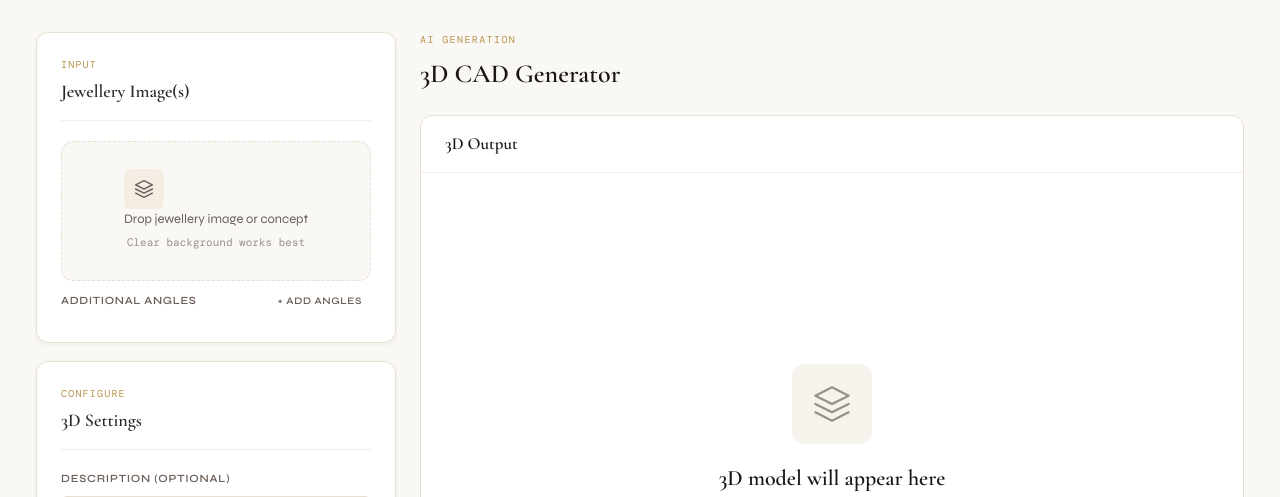
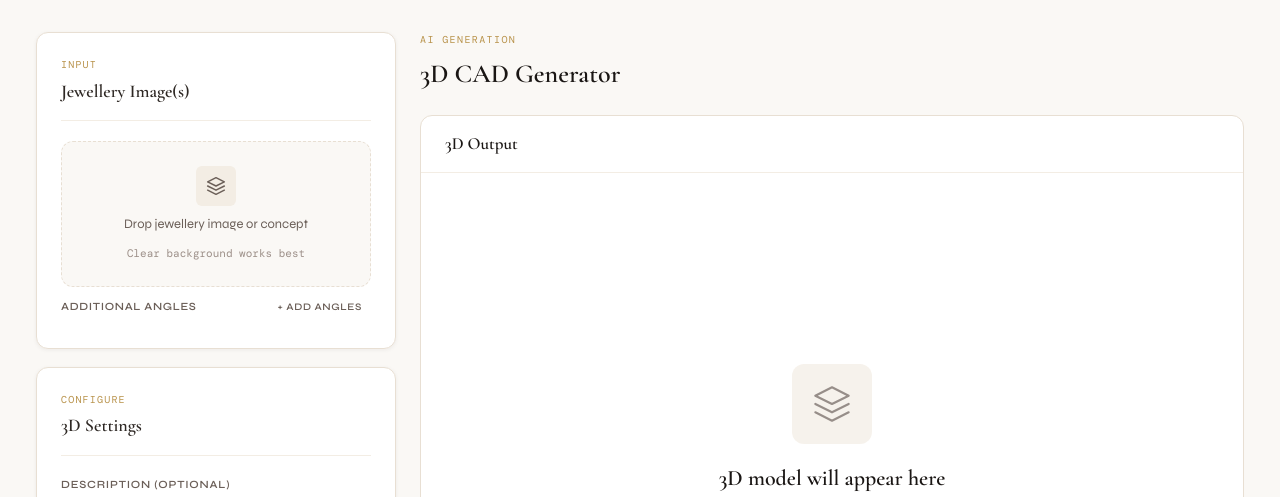
Before and after one commit to fakubwoy/ai-studio, a Flask app: page /studio/cad in a window 1280 px wide. Shown: the part 64-561 px from the top of the page. Run offline with Flask 3, Linux system fonts and the light colour scheme; the visitor is signed in with stand-in values (Sample User, id 1); some libraries are stand-ins or nearby versions; some web fonts are replaced.

Commit message:
minor ui fixes

```diff
--- a/templates/cad.html
+++ b/templates/cad.html
@@ -37,6 +37,7 @@
     background: var(--paper-2);
     display: flex; align-items: center; justify-content: center;
     transition: background var(--t) var(--ease);
+    margin: 0 auto;
   }
   .upload-zone:hover .upload-zone-icon { background: var(--gold-bg-2); }
 
@@ -673,7 +674,7 @@
       <!-- Primary image -->
       <div class="upload-zone" id="cadUploadZone">
         <input type="file" id="cadFile" accept="image/*" />
-        <div id="cadPlaceholder">
+        <div id="cadPlaceholder" style="display:flex;flex-direction:column;align-items:center;gap:8px;text-align:center">
           <div class="upload-zone-icon">
             <svg width="20" height="20" viewBox="0 0 24 24" fill="none" stroke="var(--ink-3)" stroke-width="1.8" stroke-linecap="round" stroke-linejoin="round">
               <polygon points="12 2 2 7 12 12 22 7 12 2"/><polyline points="2 17 12 22 22 17"/><polyline points="2 12 12 17 22 12"/>
--- a/templates/model.html
+++ b/templates/model.html
@@ -37,6 +37,7 @@
     background: var(--paper-2);
     display: flex; align-items: center; justify-content: center;
     transition: background var(--t) var(--ease);
+    margin: 0 auto;
   }
   .upload-zone:hover .upload-zone-icon { background: var(--gold-bg-2); }
 
@@ -215,7 +216,7 @@
       <div class="panel-title"><span class="step">Upload</span>Jewellery Image</div>
       <div class="upload-zone" id="modelUploadZone">
         <input type="file" id="modelFile" accept="image/*" multiple />
-        <div id="modelPlaceholder">
+        <div id="modelPlaceholder" style="display:flex;flex-direction:column;align-items:center;gap:8px;text-align:center">
           <div class="upload-zone-icon">
             <svg width="20" height="20" viewBox="0 0 24 24" fill="none" stroke="var(--ink-3)" stroke-width="1.8" stroke-linecap="round" stroke-linejoin="round">
               <polygon points="12 2 2 7 12 12 22 7 12 2"/><polyline points="2 17 12 22 22 17"/><polyline points="2 12 12 17 22 12"/>
--- a/templates/sketch.html
+++ b/templates/sketch.html
@@ -47,6 +47,7 @@
     background: var(--paper-2);
     display: flex; align-items: center; justify-content: center;
     transition: background var(--t) var(--ease);
+    margin: 0 auto;
   }
 
   .upload-zone:hover .upload-zone-icon { background: var(--gold-bg-2); }
@@ -439,7 +440,7 @@
       <div id="uploadTab" style="display:none">
         <div class="upload-zone" id="sketchUploadZone">
           <input type="file" id="sketchFile" accept="image/*" />
-          <div id="sketchPlaceholder">
+          <div id="sketchPlaceholder" style="display:flex;flex-direction:column;align-items:center;gap:8px;text-align:center">
             <div class="upload-zone-icon">
               <svg width="20" height="20" viewBox="0 0 24 24" fill="none" stroke="var(--ink-3)" stroke-width="1.8" stroke-linecap="round" stroke-linejoin="round">
                 <path d="M11 4H4a2 2 0 0 0-2 2v14a2 2 0 0 0 2 2h14a2 2 0 0 0 2-2v-7"/>
```
